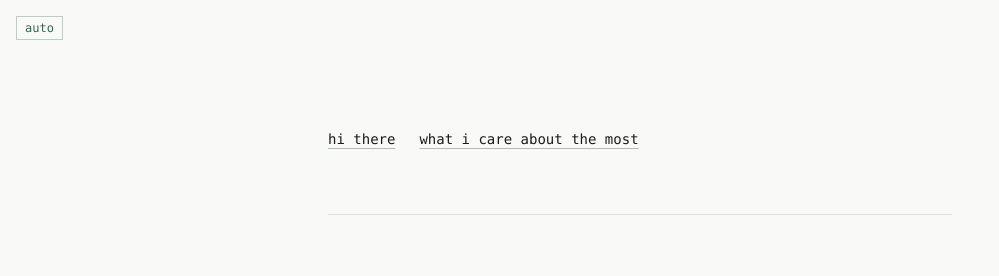
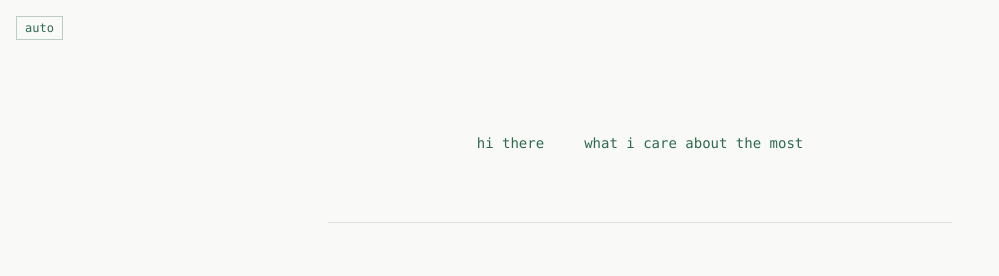
Before and after one commit to almondmilkandavocad0s/jramanan.com, a plain HTML site: page index.html in a window 1280 px wide. Shown: the top 276 px of the page, without its empty margins (0-999 px from the left). Drawn offline with Linux system fonts and the light colour scheme.

Commit message:
center nav links and use accent color instead of underline

```diff
--- a/css/style.css
+++ b/css/style.css
@@ -85,8 +85,33 @@ nav {
   margin-bottom: 4rem;
   display: flex;
   flex-wrap: wrap;
+  justify-content: center;
   column-gap: 1.5rem;
   row-gap: 0.5rem;
+}
+
+nav a {
+  color: var(--accent);
+  text-decoration: none;
+  padding: 0.25rem 0.5rem;
+  border-radius: 2px;
+  transition: color 0.2s ease, background-color 0.2s ease, text-decoration-color 0.2s ease;
+}
+
+nav a:hover {
+  text-decoration: underline;
+  text-decoration-thickness: 1px;
+  text-underline-offset: 4px;
+  text-decoration-color: var(--muted);
+}
+
+nav a:active,
+nav a:focus-visible {
+  background-color: var(--accent-soft);
+  text-decoration: underline;
+  text-decoration-thickness: 1px;
+  text-underline-offset: 4px;
+  text-decoration-color: color-mix(in srgb, var(--accent) 40%, transparent);
 }
 
 /* links */
```
